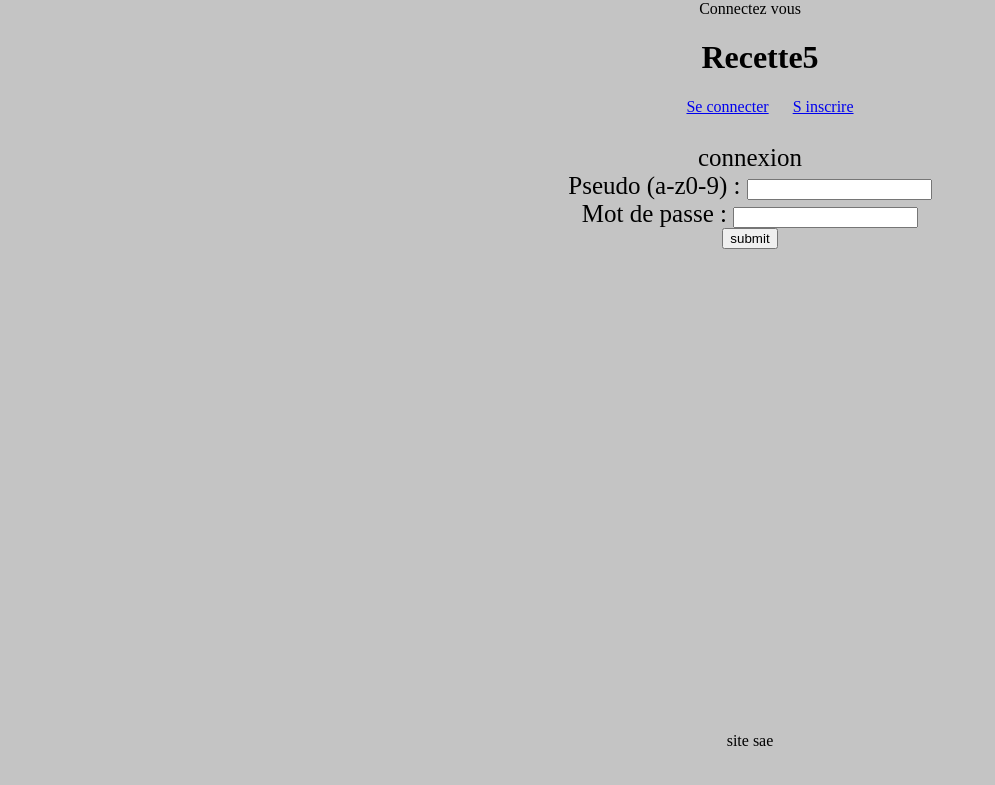
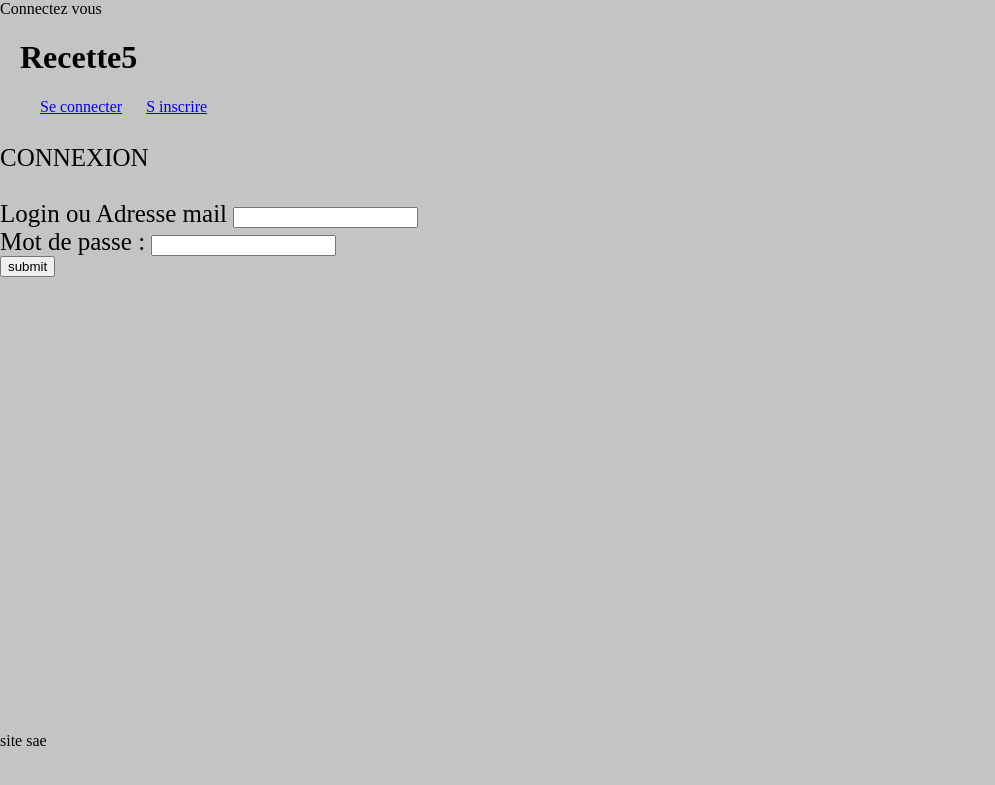
Before and after one commit to DUT-Info-Montreuil/Recette5, a PHP site: page /index.php?module=connexion&action=AfficherFormulaireConnexion in a window 1280 px wide; the page is wider, and only the part inside the window is pictured. Shown: the top 785 px of that part, without its empty margins (0-995 px from the left). Run offline with PHP 8.4, Linux system fonts and the light colour scheme.

Commit message:
modification de l'acceuil

```diff
--- a/projet/css.css
+++ b/projet/css.css
@@ -1,9 +1,7 @@
 body{
 	width:1500px;
-
-	margin: auto;
+	margin : auto;
     background-color:rgb(196, 196, 196);
-	text-align: center;
 }
 
 header{
@@ -21,5 +19,4 @@ main{
 }
 
 footer{
-
 }
--- a/projet/module/mod_connexion/modele_connexion.php
+++ b/projet/module/mod_connexion/modele_connexion.php
@@ -6,45 +6,43 @@
 
         }
         public  function inscrire_dans_la_BD($login,$mdp,$email){
-            $bdd=parent::$bdd;
-            $sth = $bdd->prepare("SELECT count(login) from Utilisateurs where login=?");
-            $sth->execute(array($login));
-            $row = $sth->fetch();
-            if($row["count(login)"]==1)
-             echo"changer de nom d'utilisateur il est déja utiliser";
-             else{
-                $sth = $bdd->prepare("INSERT INTO Utilisateurs (login,mdp,email,idRole) VALUES (?,?,?,?)");
-                echo $login;
-                $sth->execute(array($login,password_hash($mdp, PASSWORD_ARGON2I),$email,NULL));
-                echo 'vous ete bien inscrit';
-             }
-
-
-         }
+            $tro = parent::$bdd->prepare("SELECT count(login) FROM Utilisateurs WHERE login = ?");
+            $tro->execute(array($login));
+            $row = $tro->fetch();
+            if($row["count(login)"] == "0"){
+                $che = parent::$bdd->prepare("SELECT count(email) FROM Utilisateurs WHERE email=?");
+                $che->execute(array($email));
+                $row2 = $che->fetch();
+                if($row2["count(email)"] == "0"){
+                    $sth = parent::$bdd->prepare("INSERT INTO Utilisateurs (login,mdp,email,idRole) VALUES (?,?,?,?)");
+                    $sth->execute(array($login,password_hash($mdp,PASSWORD_ARGON2I),$email,NULL));
+                    echo 'Bienvenue sur notre site : '.$login;
+                }else{
+                    echo 'Adresse mail déjà utilisé';
+                }
+            }else{
+                echo 'Login déjà utilisé</br>';
+            }
+        }
 
 
          public  function connexion_dans_la_BD($login,$mdp){
-
             $bdd=parent::$bdd;
-            $sth = $bdd->prepare("SELECT count(login) from Utilisateurs where login=?");
-            $sth->execute(array($login));
+            $sth = $bdd->prepare("SELECT count(login) FROM Utilisateurs WHERE login=? OR email=?");
+            $sth->execute(array($login,$login));
             $row = $sth->fetch();
             if($row["count(login)"]==0)
-             echo"changer de nom d'utilisateur inexistant";
-             else{
-            $sth = $bdd->prepare("SELECT * FROM Utilisateurs where login=? ");
-            $sth->execute(array($login));
-
+                echo" nom d'utilisateur ou email inexistant ";
+            else{
+            $sth = $bdd->prepare("SELECT * FROM Utilisateurs WHERE login=? OR email=?");
+            $sth->execute(array($login,$login));
             $row = $sth->fetch();
-
-
                 if(password_verify($mdp, $row['mdp'])){
                     $_SESSION['login']=$row['login'];
                     echo 'connexion réeussi '.$row['login'].'';
 
                 }else{
-
-                    echo"mdp incorretc";
+                    echo"mot de passe incorrecte";
                 }
             }
         }
--- a/projet/module/mod_connexion/vue_connexion.php
+++ b/projet/module/mod_connexion/vue_connexion.php
@@ -11,12 +11,12 @@
 
 
         public function afficher_form_inscription(){
-            echo '</br>inscription';
+            echo '</br>INSCRIPTION';
 
             echo'   <form method="post" action="index.php?module=connexion&action=inscription">
-            login : <input type="text" name="login">
+            Login : <input type="text" name="login">
             <br />
-            Email : <input type="email" name="email">
+            Adresse mail : <input type="email" name="email">
             <br />
             Mot de passe : <input type="password" name="mdp">
             <br />
@@ -28,19 +28,17 @@
 
         public function afficher_form_connexion(){
             if($_SESSION['login']!=null){
-                echo"vous êtes deja connecter";
+                echo"Vous êtes déjà connecté";
             }else{
-
-            echo '</br>connexion';
-            echo'    <form method="post" action="index.php?module=connexion&action=connexion">
-            Pseudo (a-z0-9) : <input type="text" name="login">
-            <br />
-            Mot de passe : <input type="password" name="mdp">
-            <br />
-            <input type="submit" value="submit">
-        </form>';
+                echo '</br>CONNEXION';
+                echo'  </br></br>  <form method="post" action="index.php?module=connexion&action=connexion">
+                Login ou Adresse mail <input type="text" name="login">
+                <br />
+                Mot de passe : <input type="password" name="mdp">
+                <br />
+                <input type="submit" value="submit">
+                </form>';
             }
-
         }
 
 
--- a/projet/module/mod_recette/vue_Recette.php
+++ b/projet/module/mod_recette/vue_recette.php
@@ -40,11 +40,17 @@
     }
 
 
-   echo' </select>';
-
-   echo' quantite <input type="texte" name"quantite"<br>';
-echo' unite <input type="texte" name"unite"';
-echo'<br>';
+    echo' </select>';
+    echo' quantite <input type="texte" name"quantite"<br>';
+    echo'Unite :  <select> name="" ';
+    echo'   <option value="kg">kg</option>';
+    echo'   <option value="g">g</option>';
+    echo'   <option value="mg">mg</option>';
+    echo'   <option value="nb">nb</option>';
+    echo'   <option value="l">l</option>';
+    echo'   <option value="ml">ml</option>';
+    echo' </select>';
+    echo'<br>';
 }
 
 
```
